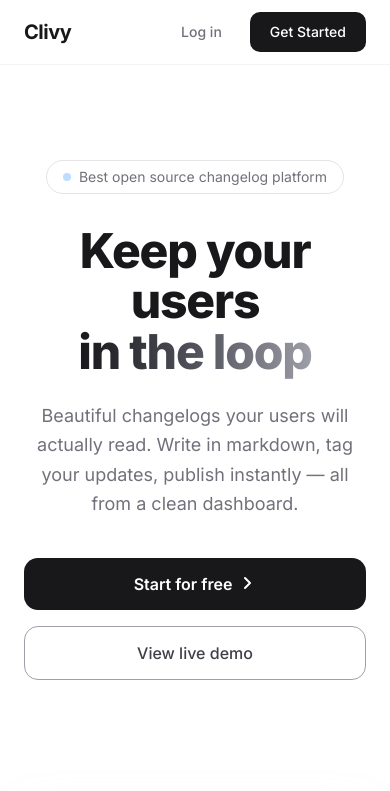
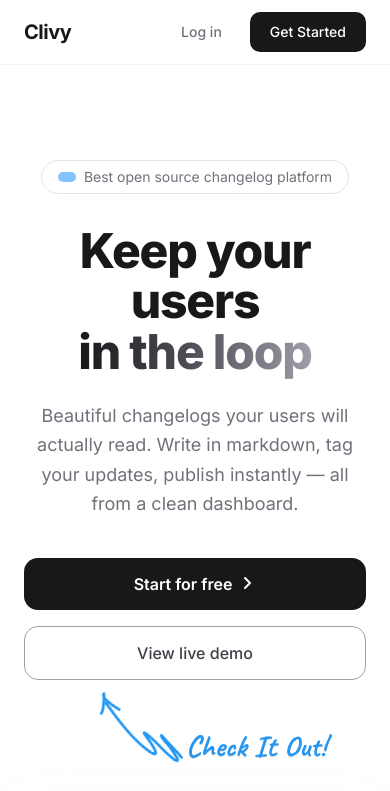
Before and after one commit to davidupdesign/clivy, a Next.js app: page / in a window 390 px wide. Shown: the top 791 px of the page. Built offline with nearby package versions, Linux system fonts and the light colour scheme.

Commit message:
22.5 - fixed the arrow and tag

```diff
--- a/src/app/page.tsx
+++ b/src/app/page.tsx
@@ -193,7 +193,7 @@ export default function LandingPage() {
             }}
           >
             <div className="inline-flex items-center gap-2 border border-zinc-200 dark:border-zinc-700 rounded-full px-4 py-1.5 mb-8 text-sm text-zinc-500">
-              <span className="w-2 h-2 rounded-full bg-[#84c1ff] dark:bg-zinc-100 animate-pulse" />
+              <span className="w-4.5 h-2.5 rounded-md bg-[#84c1ff] dark:bg-zinc-100 " />
               Best open source changelog platform
             </div>
           </div>
@@ -259,10 +259,10 @@ export default function LandingPage() {
               <img
                 src="/Rapid Stroke - UpRight - 58@2x.png"
                 alt=""
-                className="hidden md:block absolute -bottom-17 lg:-bottom-15 right-[16%] scale-x-[-1] size-26 -rotate-16 lg:-rotate-20 pointer-events-none select-none "
+                className=" sm:block absolute -bottom-21 xs: lg:-bottom-15 right-43 sm:right-[9%] md:right-[16%] scale-x-[-1] size-26 rotate-18 sm:-rotate-16 lg:-rotate-20 pointer-events-none select-none "
               />
               <h2
-                className={`hidden md:block absolute text-[#2196F3] -bottom-2.5 lg:bottom-0 right-[10%] font-black text-3xl rotate-8 pointer-events-none ${caveat.className}  sm:max-w-30 lg:max-w-full text-shadow-2xs`}
+                className={` sm:block absolute text-[#2196F3] xs:rotate-0 -bottom-17 right-10 sm:-bottom-3 lg:bottom-2 sm:right-[0%] md:right-[10%] font-black text-3xl sm:rotate-8 pointer-events-none ${caveat.className}  sm:max-w-30 lg:max-w-full text-shadow-2xs`}
                 style={{ animationDuration: "2s" }}
               >
                 Check It Out!
```
